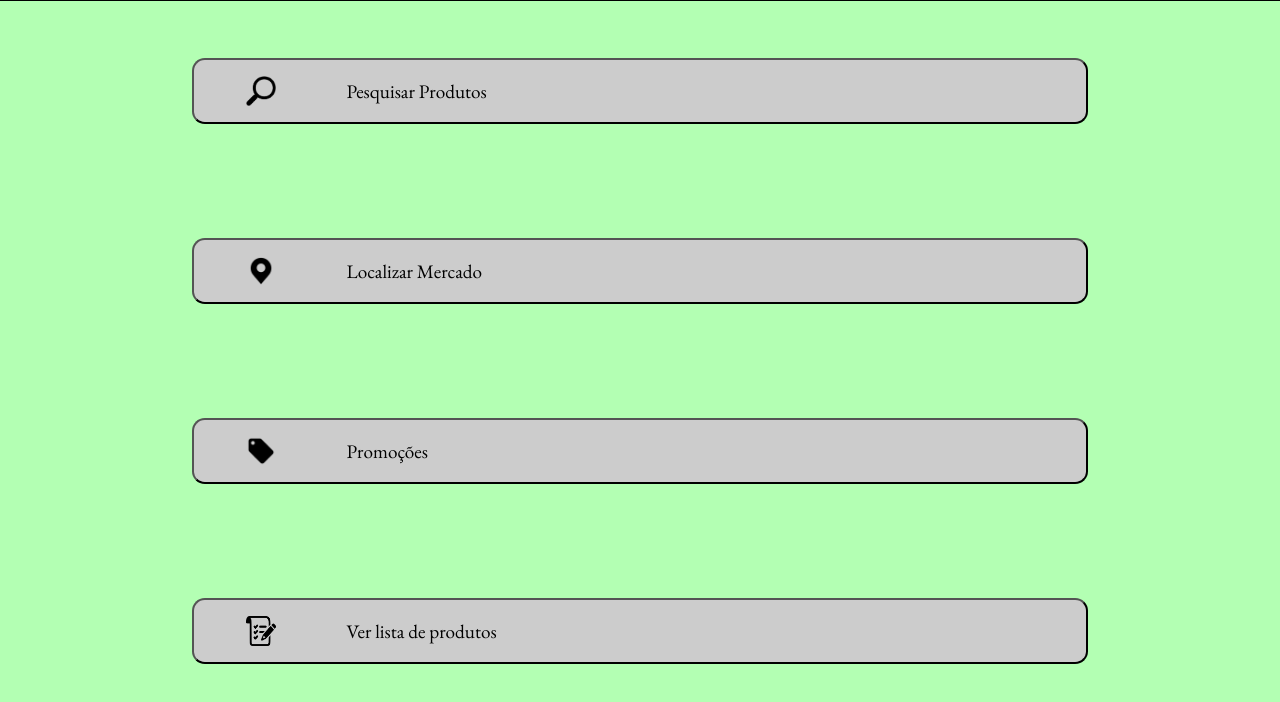
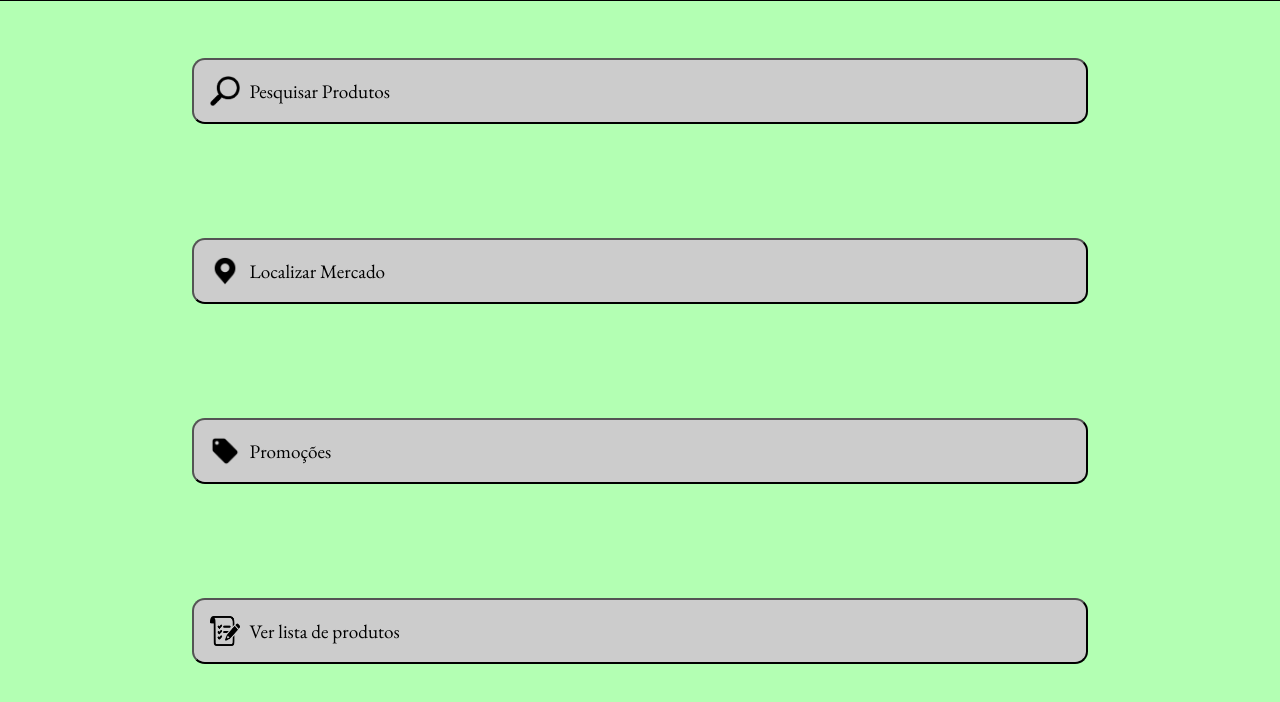
Before and after one commit to marlonsp/OFERTAPP, a plain HTML site: page index.html in a window 1280 px wide. Shown: the part 48-750 px from the top of the page. Drawn offline with nearby package versions, Linux system fonts and the light colour scheme.

Commit message:
terminado

```diff
--- a/css/estilo1.css
+++ b/css/estilo1.css
@@ -23,7 +23,7 @@ ul{
 .botao{
     display: flex;
     align-items: center;
-    justify-content: space-around;
+    justify-content: start;
     font-size: 1.2rem;
     padding: 1rem;
     width: 70%;
@@ -48,8 +48,5 @@ h1{
 img{
     width:30px;
     height:30px;
+    padding-right: .6rem;
 }
-p{
-    width: 80%;
-    text-align: left;
-}
--- a/index.html
+++ b/index.html
@@ -21,16 +21,16 @@
       </header>
       <main>
          <ul class='linha'>
-            <li class='linha'><button class='botao' type="button" onclick="window.location.href='2Procurar_produto.html'"><img alt="Ícone de lupa" src="Img/lupa.png"/><p>Pesquisar Produtos</p></button></li>
+            <li class='linha'><button class='botao' type="button" onclick="window.location.href='2Procurar_produto.html'"><img alt="Ícone de lupa" src="Img/lupa.png"/>Pesquisar Produtos</button></li>
          </ul>
          <ul class='linha'>
-            <li class='linha'><button class='botao' type="button" onclick="window.location.href='2Localizar_mercado.html'"><img alt="Ícone de pin" src="Img/pin.png"/><p>Localizar Mercado</p></button></li>
+            <li class='linha'><button class='botao' type="button" onclick="window.location.href='2Localizar_mercado.html'"><img alt="Ícone de pin" src="Img/pin.png"/>Localizar Mercado</button></li>
          </ul>
          <ul class='linha'>
-            <li class='linha'><button class='botao' type="button" onclick="window.location.href='2Promocoes.html'"><img alt="Ícone de oferta" src="Img/oferta.png"/><p>Promoções</p></button></li>
+            <li class='linha'><button class='botao' type="button" onclick="window.location.href='2Promocoes.html'"><img alt="Ícone de oferta" src="Img/oferta.png"/>Promoções</button></li>
          </ul>
          <ul class='linha'>
-            <li class='linha'><button class='botao' type="button" onclick="window.location.href='2Ver_lista.html'"><img alt="Ícone de lista" src="Img/list.png"/><p>Ver lista de produtos</p></button></li>
+            <li class='linha'><button class='botao' type="button" onclick="window.location.href='2Ver_lista.html'"><img alt="Ícone de lista" src="Img/list.png"/>Ver lista de produtos</button></li>
          </ul>
       </main>
    </body>
--- a/js/script_2Promocoes.js
+++ b/js/script_2Promocoes.js
@@ -15,7 +15,7 @@ document.addEventListener('DOMContentLoaded', function() {
     botoes[1].addEventListener('click', function(event){
         value = info[2].innerHTML
         value2 = info[3].innerHTML
-        value3 = mercado[10].innerHTML
+        value3 = mercado[11].innerHTML
         localStorage.setItem('texto1', value)
         localStorage.setItem('texto2', value2)
         localStorage.setItem('texto3', value3)
@@ -23,7 +23,7 @@ document.addEventListener('DOMContentLoaded', function() {
     botoes[2].addEventListener('click', function(event){
         value = info[4].innerHTML
         value2 = info[5].innerHTML
-        value3 = mercado[16].innerHTML
+        value3 = mercado[18].innerHTML
         localStorage.setItem('texto1', value)
         localStorage.setItem('texto2', value2)
         localStorage.setItem('texto3', value3)
```
